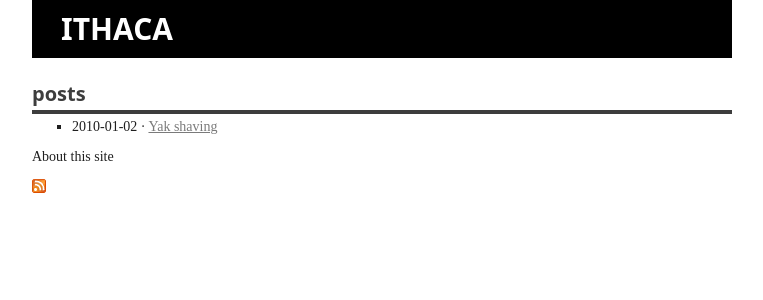
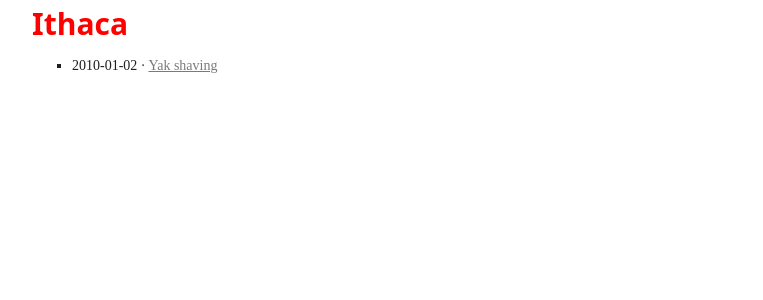
Before and after one commit to strogo/ithaca, a Jekyll site: the page built from index.html, in a window 1280 px wide. Shown: the top 300 px of the page, without its empty margins (258-1021 px from the left). Built offline with Jekyll 4.4.1, drawn with Linux system fonts in a browser that asks for light colours; Markdown is read by kramdown in place of the engine named in the settings.

Commit message:
Initial try at new look

```diff
--- a/_layouts/default.html
+++ b/_layouts/default.html
@@ -2,7 +2,7 @@
 
 <head>
 	<meta http-equiv="Content-Type" content="text/html; charset=utf-8">
-	<title>{{ page.title }} | {{ site.name }}</title>
+	<title>{{ page.title | strip_html }} | {{ site.name }}</title>
 	<meta name="author" content="Telemachus Odysseos">
 	<link href="/atom.xml" rel="alternate" title="ithaca" type="application/atom+xml">
 	<link rel="shortcut icon" href="/favicon.ico">
@@ -17,24 +17,8 @@
 </head>
 
 <body>
-<div class="site">
-  <div id="title">
-	  <h1><a href="/">{{ site.name | upcase  }}</a></h1>
-  </div>
 
   {{ content }}
 
-  <div class="footer">
-    <div class="contact">
-      <p>About this site</p>
-    </div>
-    <div class="rss">
-      <a href="/atom.xml">
-        <img src="/images/rss.png" alt="Subscribe to ithaca's RSS Feed">
-      </a>
-    </div>
-  </div>
-</div>
-
 </body>
 </html>
--- a/css/screen.css
+++ b/css/screen.css
@@ -18,27 +18,17 @@ h1, h2, h3, h4, h5, h6 {
 	color: #3D3D3D;
 }
 
-#title h1 {
-	margin-top: 0;
+h1#title {
+	margin: 0 0 10px 0;
 	font-size: 3em;
-	background: black;
-	padding: 10px;
 }
 
-#title h1 a {
-	display: block;
-	text-align: center;
-	width: 5em;
-	height: 1.25em;
-	line-height: 1.25em;
-}
-
-#title a:link, #title a:visited {
-	color: white;
+h1#title a:link, h1#title a:visited {
+	color: red;
 	text-decoration: none;
 }
 
-#title a:hover {
+h1#title a:hover {
 	color: black;
 	text-decoration: underline;
 	background: #B8B8B8;
--- a/index.html
+++ b/index.html
@@ -1,16 +1,15 @@
 ---
 layout: default
-title: home
+title: Ithaca
 ---
 
-<div id="home">
-  <h2>posts</h2>
-  <ul>
-    {% for post in site.posts %}
+<h1 id="title"><a href="/">{{ page.title }}</a></h1>
+
+<ul>
+{% for post in site.posts %}
 	<li>
 		<span>{{ post.date | date: "%Y-%m-%d" }} &middot; </span>
 		<a href="{{ post.url }}">{{ post.title }}</a>
 	</li>
-    {% endfor %}
-  </ul>
-</div>
+{% endfor %}
+</ul>
```
Also changed, not shown: _layouts/post.html (+6 -6 lines).
